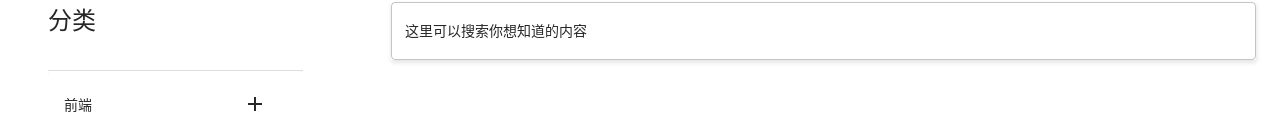
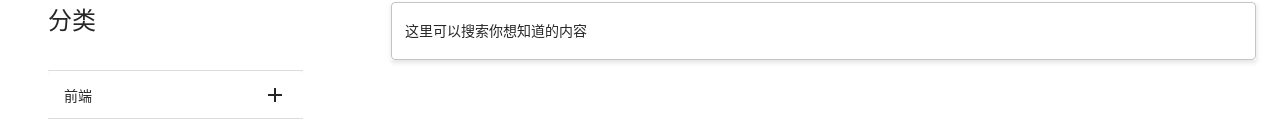
Before and after one commit to codersmoixan/technical-blog-server, a Next.js app in the folder web/: page /share in a window 1280 px wide. Shown: the part 666-800 px from the top of the page. Built offline with nearby package versions, Linux system fonts and the light colour scheme; a web font is replaced by a local one.

Commit message:
feat: [TB_web] 1. 优化Navigation组件 2. 完成移动端的Navigation的交互逻辑

```diff
--- a/web/src/components/common/Menu/index.tsx
+++ b/web/src/components/common/Menu/index.tsx
@@ -12,22 +12,24 @@ import { AccordionDetails, AccordionSummary } from "@mui/material";
 import AddIcon from "@mui/icons-material/Add"
 import Buttons from "components/common/Buttons";
 import type { Theme } from "@mui/material";
+import clsx from "clsx";
 
 interface MenuProps extends BoxProps{
   menus: any[];
-  onChange?: (options: any) => void
+  isBorder?: boolean;
+  onNodeClick?: (options: any) => void;
+  childKey?: string
 }
 
 const useStyles = makeStyles((theme: Theme) => ({
   root: {
     overflowY: 'scroll',
-    width: 255,
-    height: 800,
+    width: '100%',
   },
   accordion: {
     backgroundColor: theme.status.transparent,
     boxShadow: 'none',
-    borderBottom: `1px solid ${theme.status.colorSecondary}`,
+    borderBottom: `${(props: MenuProps) => props.isBorder ? `1px solid ${theme.status.colorSecondary}` : 'none'}`,
     '&.MuiPaper-root': {
       borderRadius: 0,
     },
@@ -59,7 +61,12 @@ const useStyles = makeStyles((theme: Theme) => ({
     padding: 0,
   },
   value: {
-    padding: theme.spacing(0, 2, 1)
+    padding: theme.spacing(0, 2, 1),
+    '& > a': {
+      display: 'block',
+      height: 32,
+      lineHeight: '32px'
+    }
   },
   childItem: {
     display: 'block',
@@ -71,22 +78,20 @@ const useStyles = makeStyles((theme: Theme) => ({
 
 function Menu(props: MenuProps) {
   const classes = useStyles(props)
-  const { menus, onChange } = props
+  const { menus, onNodeClick, className, childKey = 'child', ...other } = props
 
   const [expanded, setExpanded] = useState<string | false>(false)
 
-  const handleOpenAccordion =
-    (panel: string) => (event: React.SyntheticEvent, newExpanded: boolean) => {
-      setExpanded(newExpanded ? panel : false);
+  const handleOpenAccordion = (panel: string) => {
+      setExpanded(expanded === panel ? false : panel);
     };
 
   return (
-    <Box className={classes.root}>
+    <Box className={clsx(classes.root, className)} {...other}>
       {menus.map(menu => (
         <Accordion
           key={menu.id}
           expanded={expanded === menu.id}
-          onChange={handleOpenAccordion(menu.id)}
           classes={{ root: classes.accordion }}
         >
           <AccordionSummary classes={{
@@ -94,25 +99,33 @@ function Menu(props: MenuProps) {
             expanded: classes.label,
             content: classes.summaryContent
           }}>
-            <Typography>
+            <Typography onClick={() => onNodeClick?.(menu)}>
               {menu.label}
             </Typography>
-            <Buttons variant="text" space>
+            {menu[childKey] && (
+              <Buttons
+                variant="text"
+                space={false}
+                onClick={() => handleOpenAccordion(menu.id)}
+              >
                 <AddIcon />
               </Buttons>
+            )}
           </AccordionSummary>
+          {menu[childKey] && (
             <AccordionDetails classes={{ root: classes.value }}>
-            {menu.child.map((c: any) => (
+              {menu[childKey].map((c: any) => (
                 <Typography
                   component="a"
                   key={c.id}
                   className={classes.childItem}
-                onClick={() => onChange?.(c)}
+                  onClick={() => onNodeClick?.(c)}
                 >
                   {c.label}
                 </Typography>
               ))}
             </AccordionDetails>
+          )}
         </Accordion>
       ))}
     </Box>
--- a/web/src/components/common/Navigation/components/MenuDrawer.tsx
+++ b/web/src/components/common/Navigation/components/MenuDrawer.tsx
@@ -11,10 +11,15 @@ import Box from "@mui/material/Box";
 import CloseIcon from "components/common/Icons/CloseIcon";
 import Buttons from "components/common/Buttons";
 import UserButtons from "components/common/Navigation/components/UserButtons";
+import Menu from "components/common/Menu";
+import {useRouter} from "next/router";
+import {NavigationItem} from "components/common/Navigation/constant";
+import isString from "lodash/isString";
 
 interface MenuDrawerProps {
-  open?: boolean;
-  onClose?: MouseEventHandler
+  menus: any[];
+  open: boolean;
+  onClose?: () => void;
 }
 
 const useStyles = makeStyles((theme: Theme) => ({
@@ -60,11 +65,44 @@ const useStyles = makeStyles((theme: Theme) => ({
       backgroundColor: theme.status.white,
       color: theme.palette.primary.main
     }
+  },
+  content: {
+    padding: theme.spacing(0, 11, 0, 8)
+  },
+  menu: {
+    height: 'auto',
+    '& .MuiAccordionSummary-content': {
+      '& > p': {
+        fontSize: 18,
+        color: theme.status.white
+      },
+      '& > button': {
+        color: theme.status.white
+      }
+    },
+    '& .MuiAccordionSummary-root': {
+      height: 72
+    },
+    '& .MuiAccordionDetails-root': {
+      padding: theme.spacing(0, 2),
+      '& > a': {
+        fontSize: 16,
+        color: theme.status.white
+      }
+    }
   }
 }))
 
-function MenuDrawer({ open, onClose }: MenuDrawerProps) {
-  const classes = useStyles()
+function MenuDrawer(props: MenuDrawerProps) {
+  const { open, menus, onClose } = props
+  const classes = useStyles(props)
+  const history = useRouter()
+
+  const handleNodeClick = (options: NavigationItem) => {
+    const url = options.route
+    onClose?.()
+    return isString(url) ? history.push(url) : history.push(url())
+  }
 
   return (
     <>
@@ -82,6 +120,14 @@ function MenuDrawer({ open, onClose }: MenuDrawerProps) {
             <CloseIcon />
           </Buttons>
         </Box>
+        <Box className={classes.content}>
+          <Menu
+            menus={menus}
+            childKey="menus"
+            className={classes.menu}
+            onNodeClick={handleNodeClick}
+          />
+        </Box>
       </Drawer>
       <Drawer
         open={open}
@@ -90,7 +136,7 @@ function MenuDrawer({ open, onClose }: MenuDrawerProps) {
         classes={{
           root: classes.bottom,
           paper: classes.paper
-      }}
+        }}
       >
         <UserButtons className={classes.userButtons} />
       </Drawer>
--- a/web/src/components/common/Navigation/index.tsx
+++ b/web/src/components/common/Navigation/index.tsx
@@ -100,7 +100,11 @@ function Index() {
             <MenuIcon />
           </Buttons>
         </Box>
-        <MenuDrawer open={openDialog} onClose={() => setOpenDialog(false)} />
+        <MenuDrawer
+          menus={NAVIGATION_LIST}
+          open={openDialog}
+          onClose={() => setOpenDialog(false)}
+        />
       </MediaVisible>
     </>
   )
--- a/web/src/pages/share/index.tsx
+++ b/web/src/pages/share/index.tsx
@@ -72,9 +72,12 @@ const useStyles = makeStyles((theme: Theme) => ({
     display: 'flex',
     marginTop: theme.spacing(8)
   },
-  menu: {
+  menuContainer: {
     padding: theme.spacing(3),
     marginTop: theme.spacing(-3)
+  },
+  menu: {
+    width: 255
   },
   menuTitle: {
     paddingBottom: theme.spacing(4),
@@ -111,13 +114,13 @@ function Share() {
           </Typography>
         </Banner>
         <Box className={classes.content}>
-          <Box className={classes.menu}>
+          <Box className={classes.menuContainer}>
             <Typography
               variant="h3"
               fontWeight={400}
               className={classes.menuTitle}
             >分类</Typography>
-            <Menu menus={options} />
+            <Menu menus={options} isBorder className={classes.menu} />
           </Box>
           <Box className={classes.main}>
             <Box className={classes.search}>
```
Lines whose indentation alone changed are shown as unchanged.
